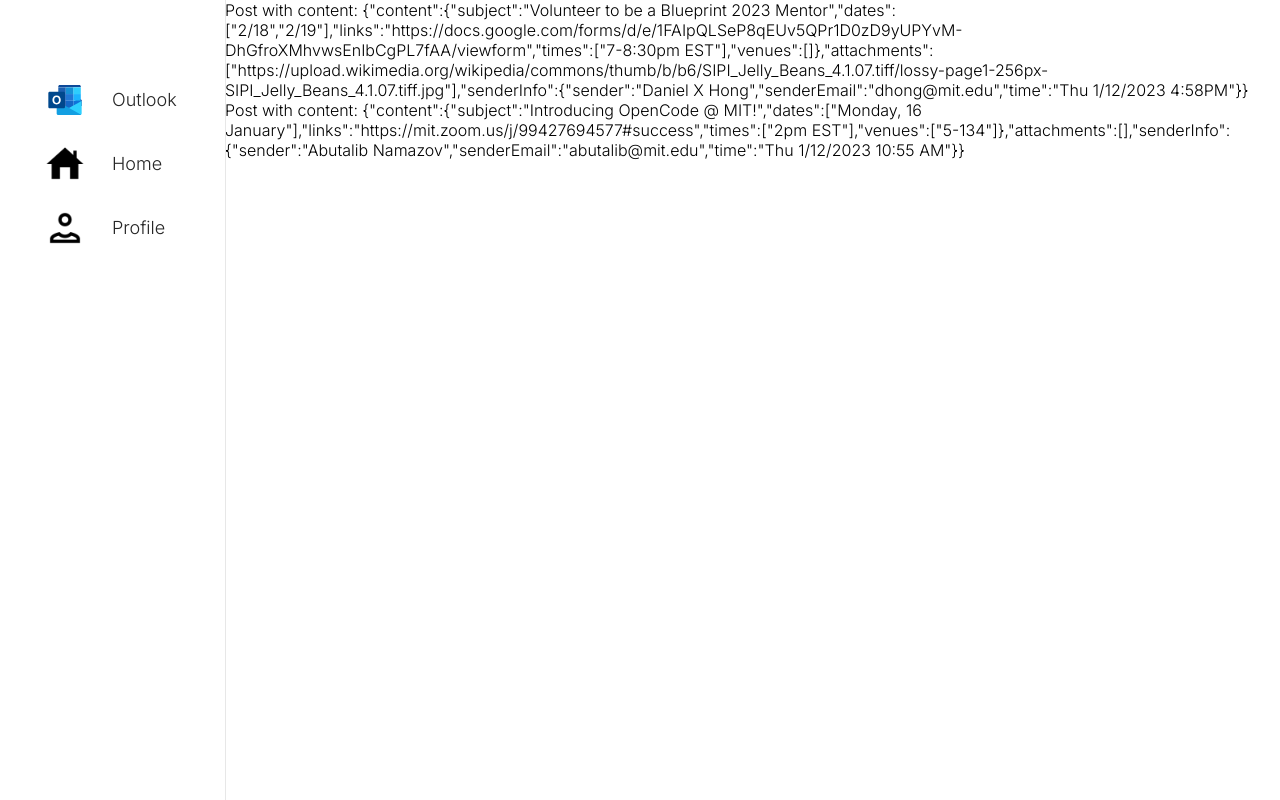
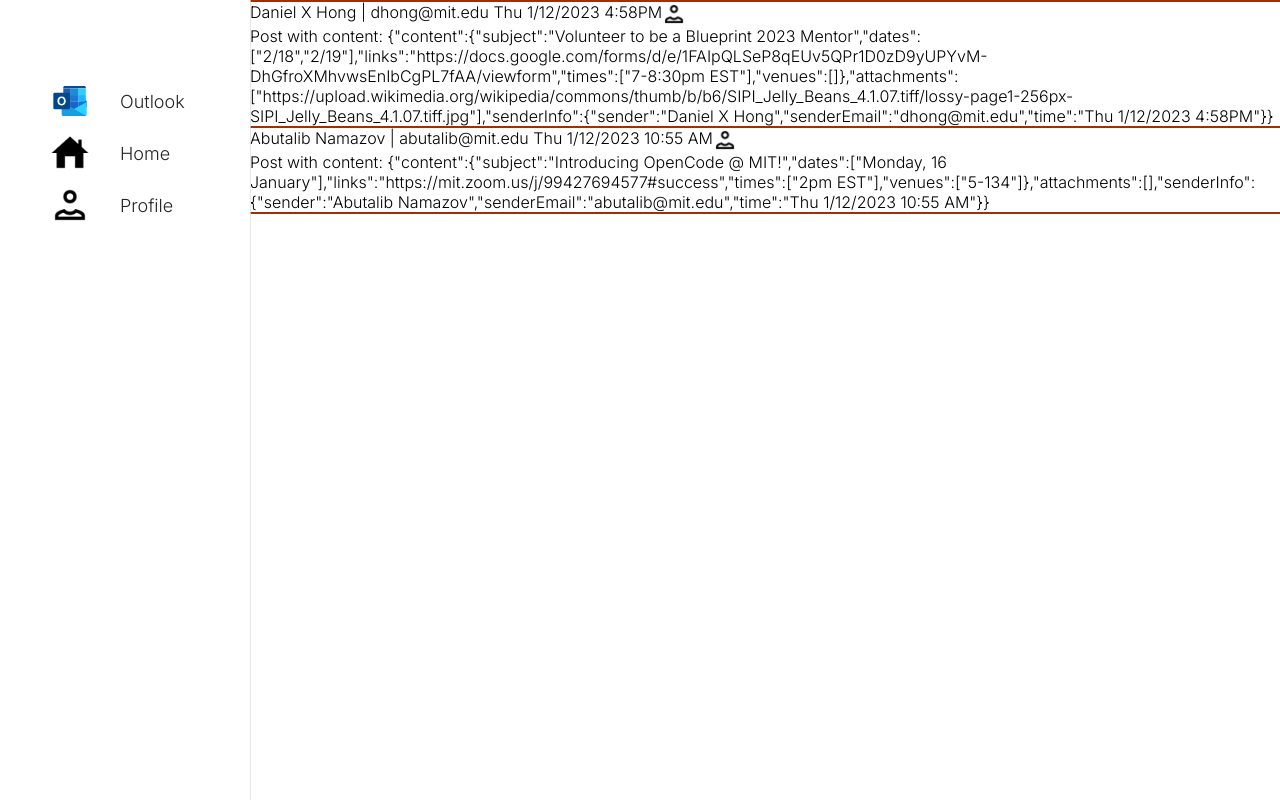
Before and after one commit to vyinkabanjo/InstaSpam_weblabMIT, a React app: page / in a window 1280 px wide. Built offline with nearby package versions, Linux system fonts and the light colour scheme; no server answers; the HTML template or start-up script is replaced by a standard one.

Commit message:
Updated NavBar CSS and Added Post/Feed CSS files

```diff
--- a/client/src/components/pages/NavBar.css
+++ b/client/src/components/pages/NavBar.css
@@ -13,21 +13,23 @@
     /* margin-left: 20%; */
     /* margin-right: 15%; */
     margin-top: 30%;
+    overflow: hidden;
 }
 
 .NavBar-headerItem {
     padding-left: 20%;
     display: flex;
     column-gap: 15%;
-    height: 64px;
+    height: 6.5vh;
 
     font-weight: 300;
     text-align: left;
     font-size: 18px;
     color:#262626;
     transition: transform .3s, font-weight .2s,
-     font-size .2s, color .2s, background .4s;
+    font-size .2s, color .2s, background .4s;
 }
+
 
 .NavBar-headerItem:hover {
     transition: transform .3s, font-weight 1s,
@@ -35,6 +37,7 @@
     transition-timing-function: cubic-bezier(0,.81,0,1.01);
     font-weight: 700;
     font-size: 20px;
+    /* height: 7vh; */
     transform: scale(1.02);
     background: rgba(233, 233, 233, 0.3);
     color: #A32E00;
--- a/client/src/components/pages/Post.css
+++ b/client/src/components/pages/Post.css
@@ -0,0 +1,11 @@
+.Post-container {
+    border-top: 2px solid #A32E00;
+    border-bottom: 2px solid #A32E00;
+    overflow:scroll
+}
+
+/* Prevents "Double Borders" issue */
+.Post-container + .Post-container {
+    border-top: 0;
+    border-bottom: 2px solid #A32E00;
+}
--- a/client/src/components/pages/Post.js
+++ b/client/src/components/pages/Post.js
@@ -1,4 +1,5 @@
 import React from "react";
+import SenderInfo from "./SenderInfo";
 
 import "../../utilities.css";
 import "./Post.css";
@@ -12,7 +13,16 @@ import "./Post.css";
  * @param {object} senderInfo object containing sender information
  */
 const Post = (props) => {
-  return <article>Post with content: {JSON.stringify(props)}</article>;
+  return (
+    <article className="Post-container u-flexColumn">
+      <SenderInfo
+        name={props.senderInfo.sender}
+        email={props.senderInfo.senderEmail}
+        time={props.senderInfo.time}
+      />
+      Post with content: {JSON.stringify(props)}
+    </article>
+  );
 };
 
 export default Post;
--- /dev/null
+++ b/client/src/components/pages/SenderInfo.css
@@ -0,0 +1,4 @@
+.SenderInfo-icon {
+    width: var(--l);
+    height: var(--l);
+}
--- /dev/null
+++ b/client/src/components/pages/SenderInfo.js
@@ -0,0 +1,23 @@
+import React from "react";
+import "../../utilities.css";
+import "./SenderInfo.css";
+
+import ProfileIcon from "../../public/icons/Profile Icon.png";
+/**
+ * Post displays content for a specific email
+ *
+ * Proptypes
+ * @param {string} name
+ * @param {string} email
+ * @param {string} time
+ */
+const SenderInfo = (props) => {
+  return (
+    <div className="u-flex">
+      {props.name} | {props.email} {props.time}{" "}
+      <img className="SenderInfo-icon" src={ProfileIcon} />
+    </div>
+  );
+};
+
+export default SenderInfo;
--- a/client/src/utilities.css
+++ b/client/src/utilities.css
@@ -33,7 +33,8 @@
   --l: 24px;
   --xl: 40px;
   --xxl: 80px;
-  --navBarWidth: 225px;
+  /* --navBarWidth: 14vw; */
+  --navBarWidth: 250px;
 }
 
 body {
```
